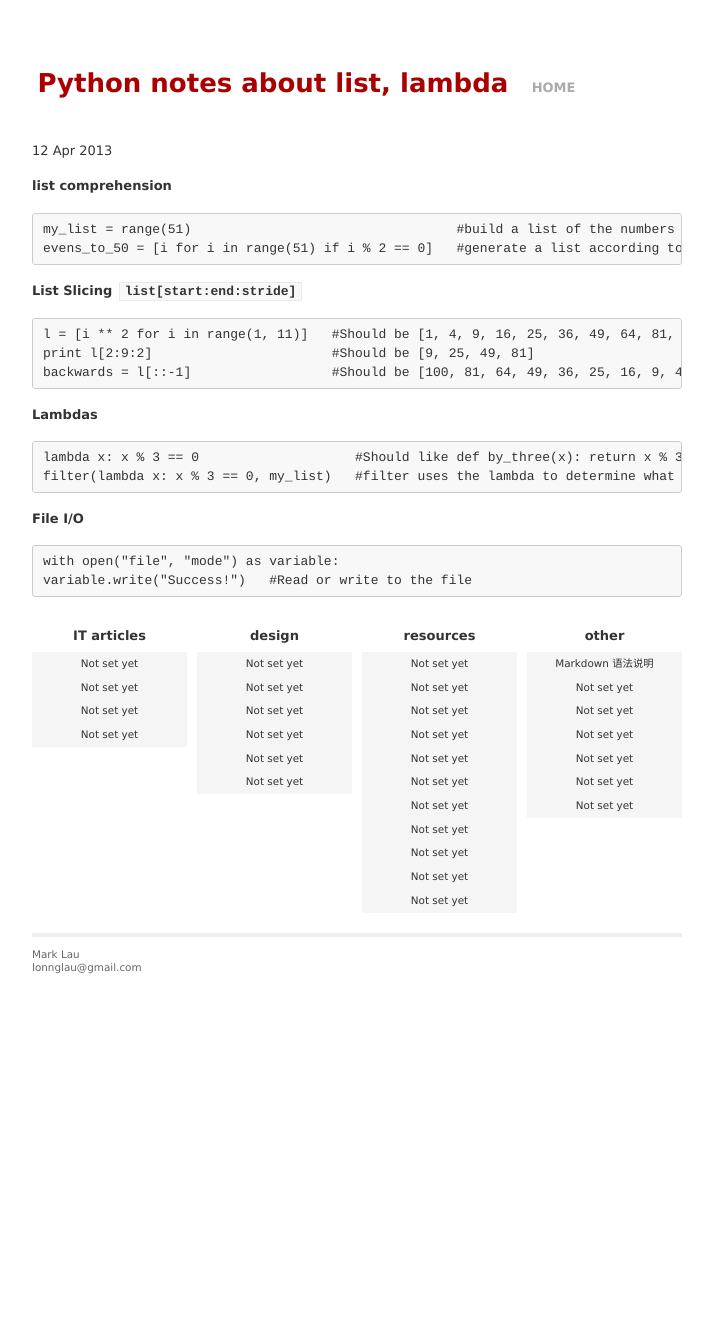
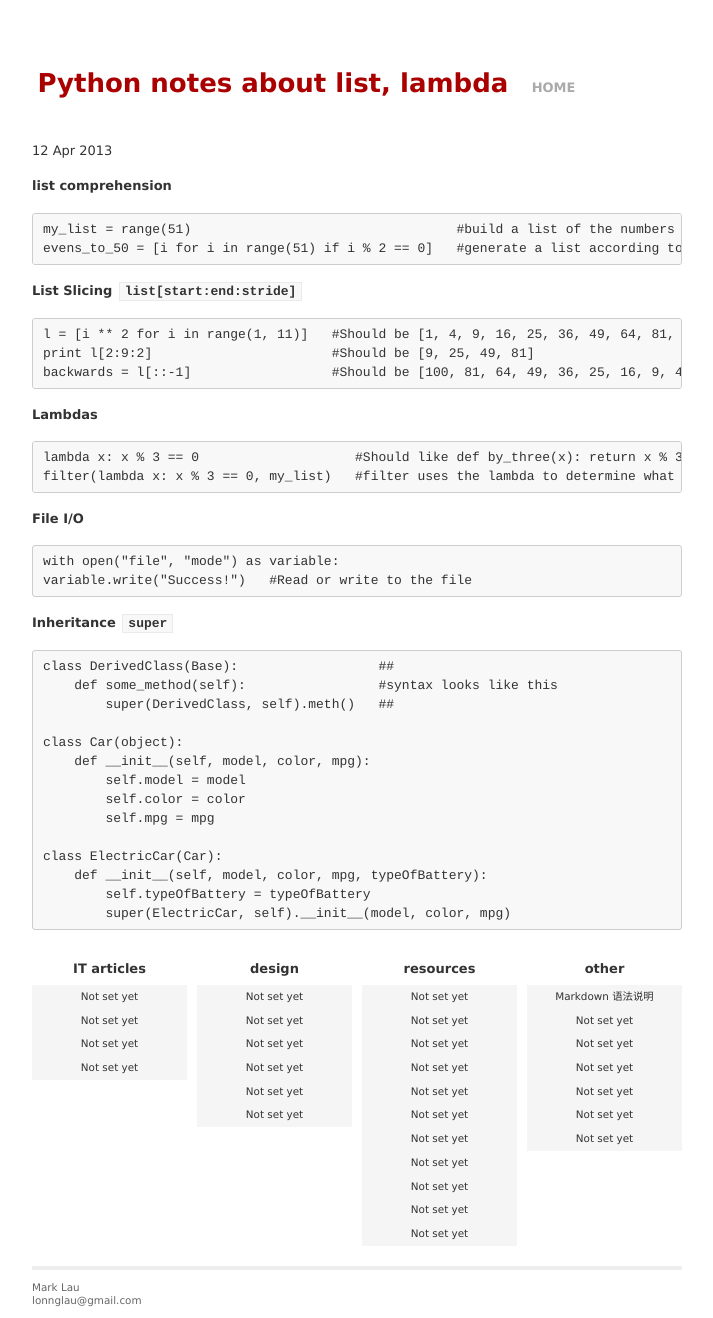
Before and after one commit to yuel/lonn.github.com, a Jekyll site: the page built from _posts/2013-04-12-py-notes1.md, in a window 1280 px wide. Shown: the whole page, without its empty margins (283-996 px from the left). Built offline with Jekyll 4.4.1, drawn with Linux system fonts in a browser that asks for light colours; before the commit the page ends 985 px from its top, so only the background shows below that.

Commit message:
Update 2013-04-12-py-notes1.md

```diff
--- a/_posts/2013-04-12-py-notes1.md
+++ b/_posts/2013-04-12-py-notes1.md
@@ -24,3 +24,20 @@ title: Python notes about list, lambda
 
     with open("file", "mode") as variable:
     variable.write("Success!")   #Read or write to the file
+
+##Inheritance `super`
+
+    class DerivedClass(Base):                  ##
+        def some_method(self):                 #syntax looks like this
+            super(DerivedClass, self).meth()   ##
+
+    class Car(object):
+        def __init__(self, model, color, mpg):
+            self.model = model
+            self.color = color
+            self.mpg = mpg
+
+    class ElectricCar(Car):
+        def __init__(self, model, color, mpg, typeOfBattery):
+            self.typeOfBattery = typeOfBattery
+            super(ElectricCar, self).__init__(model, color, mpg)
```
